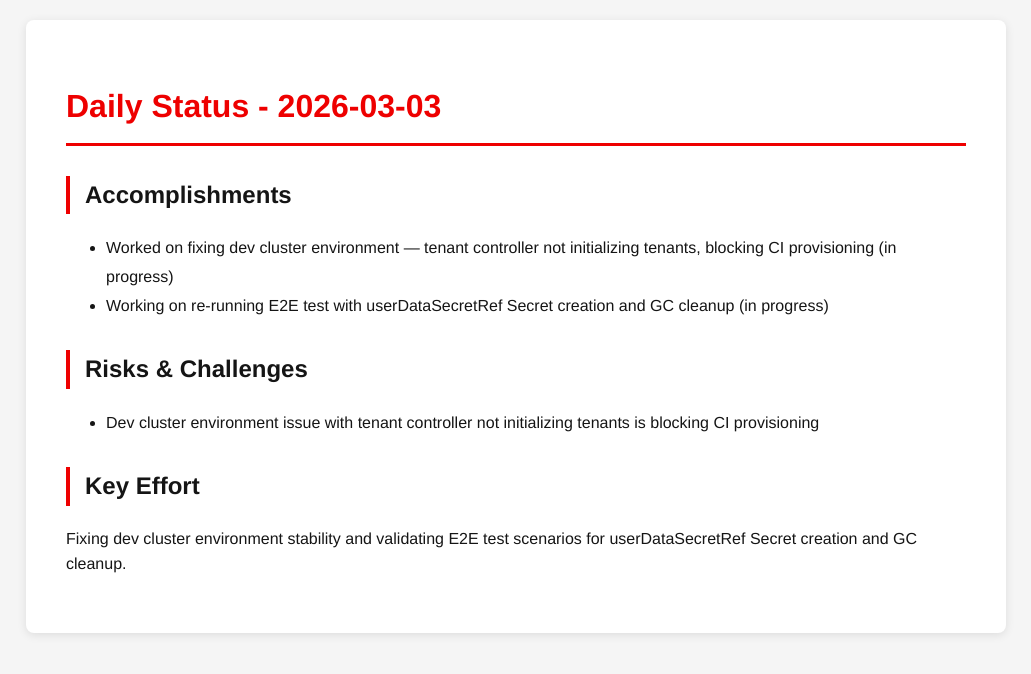
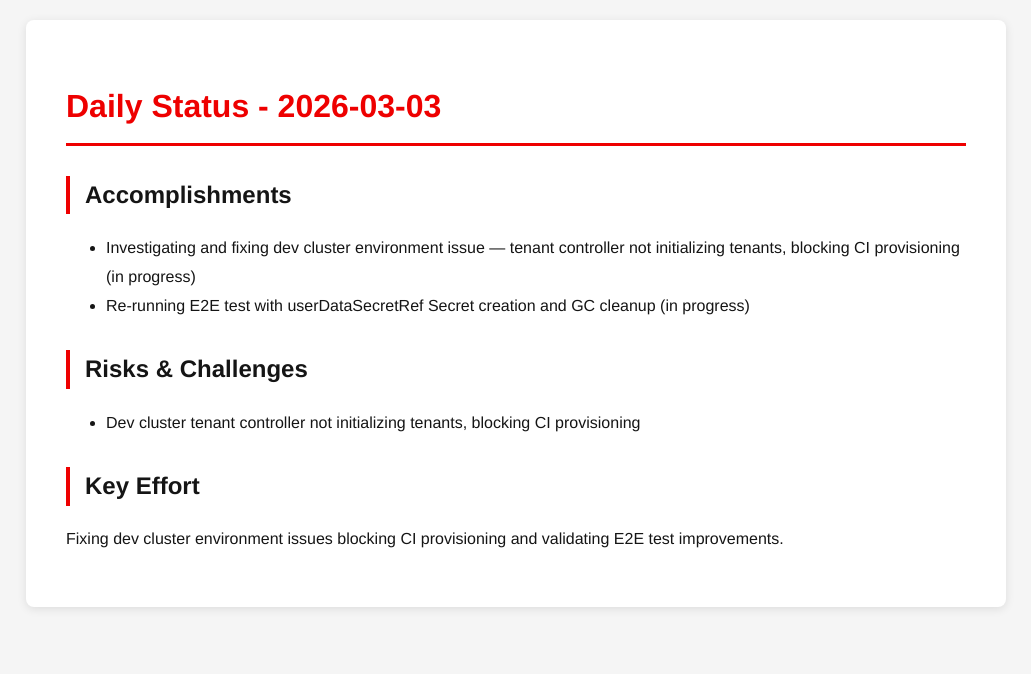
Before and after one commit to tzvatot/daily-status, a Jekyll site: the page built from 2026-03-03.md, in a window 1280 px wide. Shown: the top 674 px of the page, without its empty margins (124-1155 px from the left). Built offline with Jekyll 4.4.1, drawn with Linux system fonts in a browser that asks for light colours.

Commit message:
Daily status update - 2026-03-03

```diff
--- a/2026-03-03.md
+++ b/2026-03-03.md
@@ -8,13 +8,13 @@
 
 ## Accomplishments
 
-- Worked on fixing dev cluster environment — tenant controller not initializing tenants, blocking CI provisioning (in progress)
-- Working on re-running E2E test with userDataSecretRef Secret creation and GC cleanup (in progress)
+- Investigating and fixing dev cluster environment issue — tenant controller not initializing tenants, blocking CI provisioning (in progress)
+- Re-running E2E test with userDataSecretRef Secret creation and GC cleanup (in progress)
 
 ## Risks & Challenges
 
-- Dev cluster environment issue with tenant controller not initializing tenants is blocking CI provisioning
+- Dev cluster tenant controller not initializing tenants, blocking CI provisioning
 
 ## Key Effort
 
-Fixing dev cluster environment stability and validating E2E test scenarios for userDataSecretRef Secret creation and GC cleanup.
+Fixing dev cluster environment issues blocking CI provisioning and validating E2E test improvements.
```
